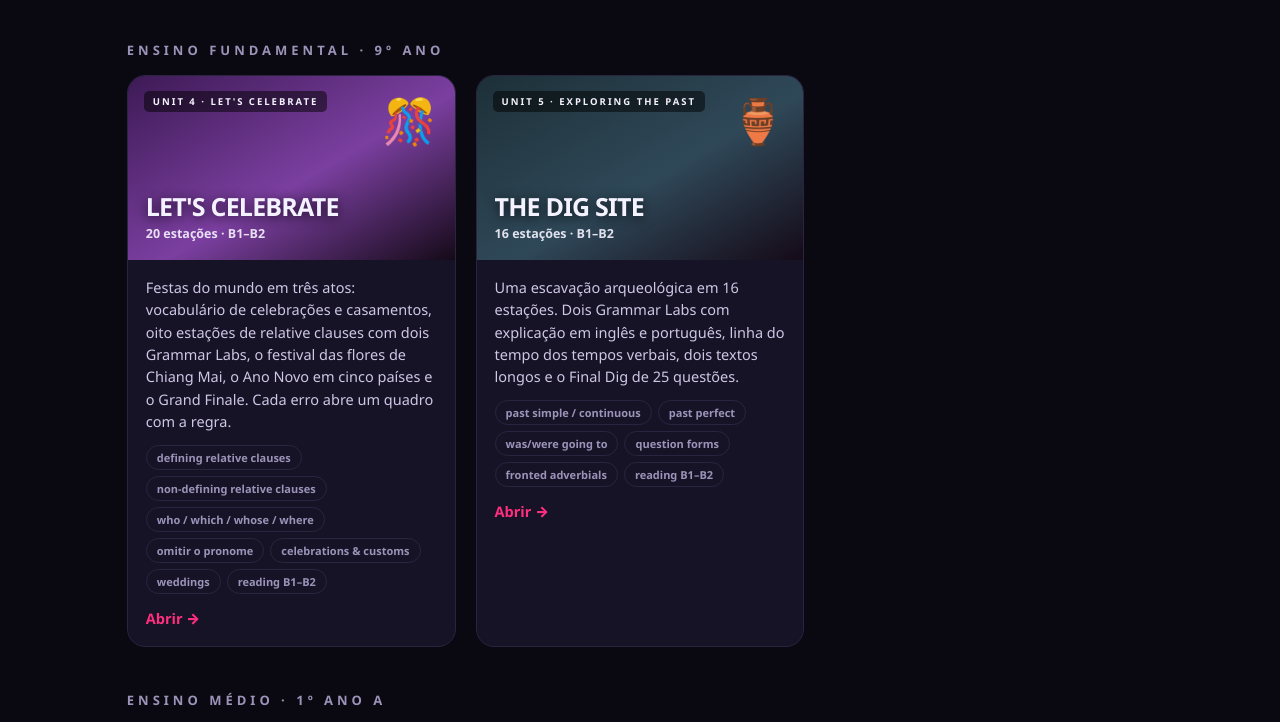
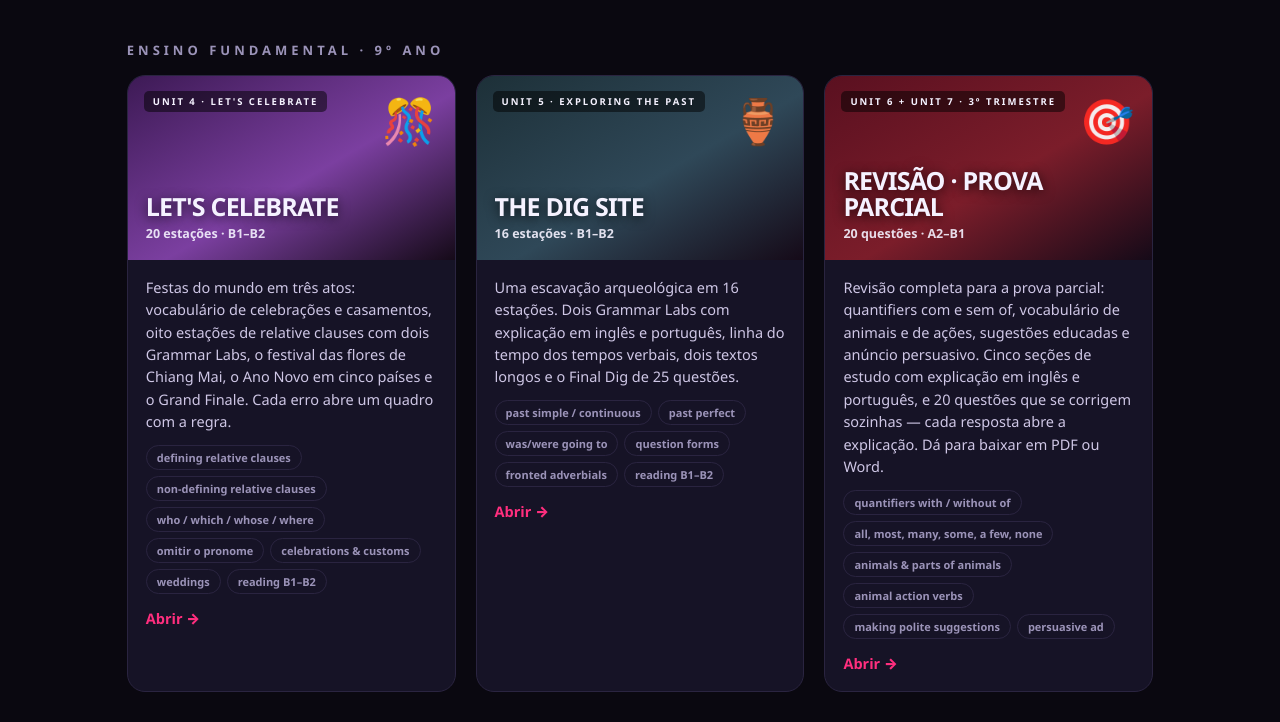
Before and after one commit to souzajvanessa/english-linus, a plain HTML site: page index.html in a window 1280 px wide. Shown: the part 3430-4152 px from the top of the page. Drawn offline with Linux system fonts and the light colour scheme.

Commit message:
Add files via upload

```diff
--- a/index.html
+++ b/index.html
@@ -164,6 +164,18 @@ const TURMAS = {
 };
 
 const ATIVIDADES = [
+
+  {
+    turma:  "9ano",
+    url:    "9ano/revisao-prova-parcial-3tri/",
+    titulo: "REVISÃO · PROVA PARCIAL",
+    tag:    "UNIT 6 + UNIT 7 · 3º TRIMESTRE",
+    nivel:  "20 questões · A2–B1",
+    emoji:  "🎯",
+    cores:  ["#5A1020", "#7B1D2A"],
+    texto:  "Revisão completa para a prova parcial: quantifiers com e sem of, vocabulário de animais e de ações, sugestões educadas e anúncio persuasivo. Cinco seções de estudo com explicação em inglês e português, e 20 questões que se corrigem sozinhas — cada resposta abre a explicação. Dá para baixar em PDF ou Word.",
+    topicos:["quantifiers with / without of", "all, most, many, some, a few, none", "animals & parts of animals", "animal action verbs", "making polite suggestions", "persuasive ad"]
+  },
 
   {
     turma:  "9ano",
@@ -350,6 +362,9 @@ const PDFS = [
   { url:"pdf/folha-aluno-review-9ano-unit4.pdf",
     turma:"9º ANO", titulo:"Let's Celebrate · Review completo",
     unidade:"Unit 4 · Let's celebrate", paginas:13 },
+  { url:"pdf/folha-aluno-revisao-parcial-9ano.pdf",
+    turma:"9º ANO", titulo:"Revisão · Prova Parcial",
+    unidade:"Unit 6 · Global English + Unit 7 · All about Animals", paginas:7 },
   { url:"pdf/folha-aluno-english-rewind-1ano.pdf",
     turma:"1º ANO A", titulo:"English Rewind",
     unidade:"Chapters 1 a 5", paginas:5 }
```
